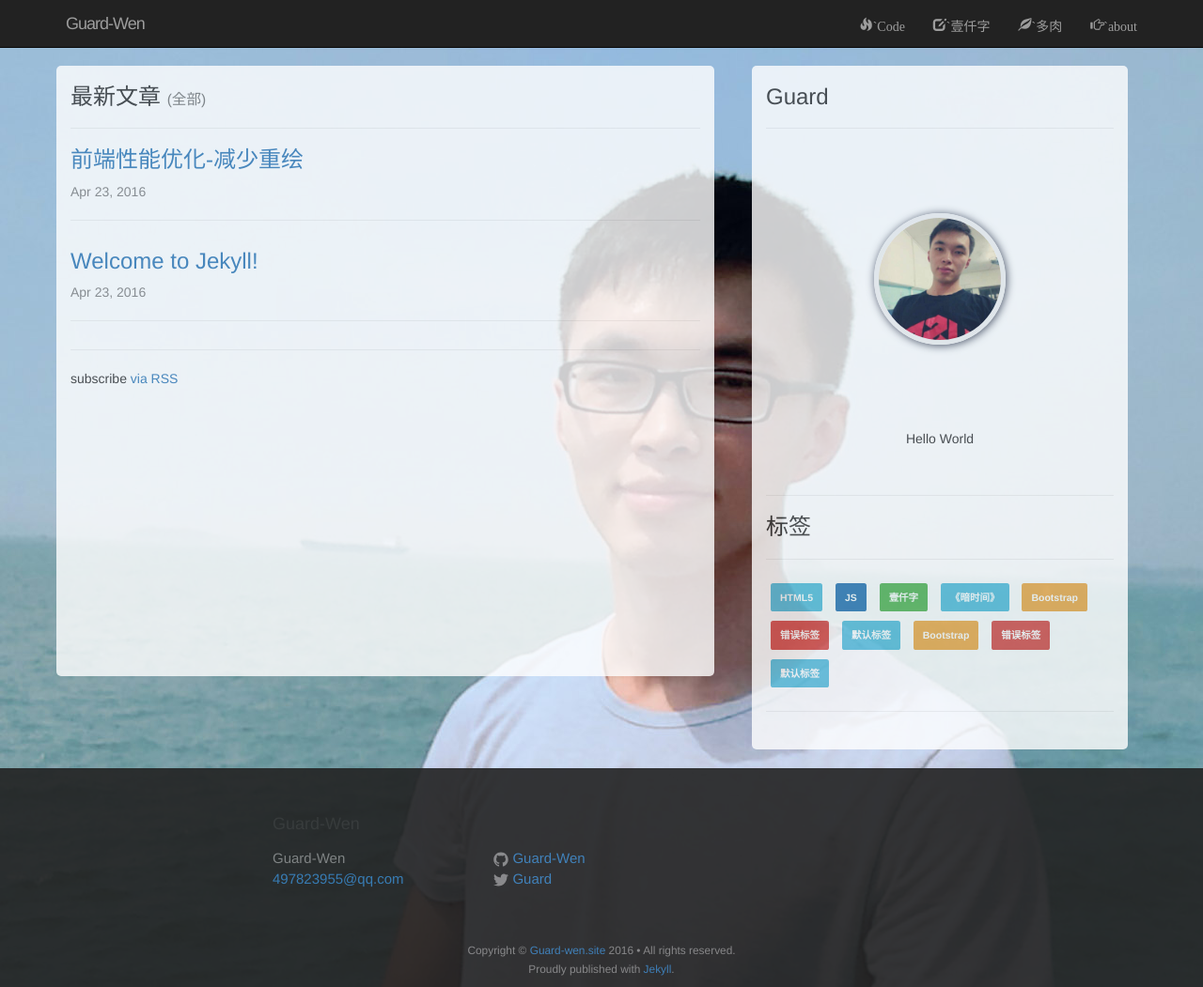
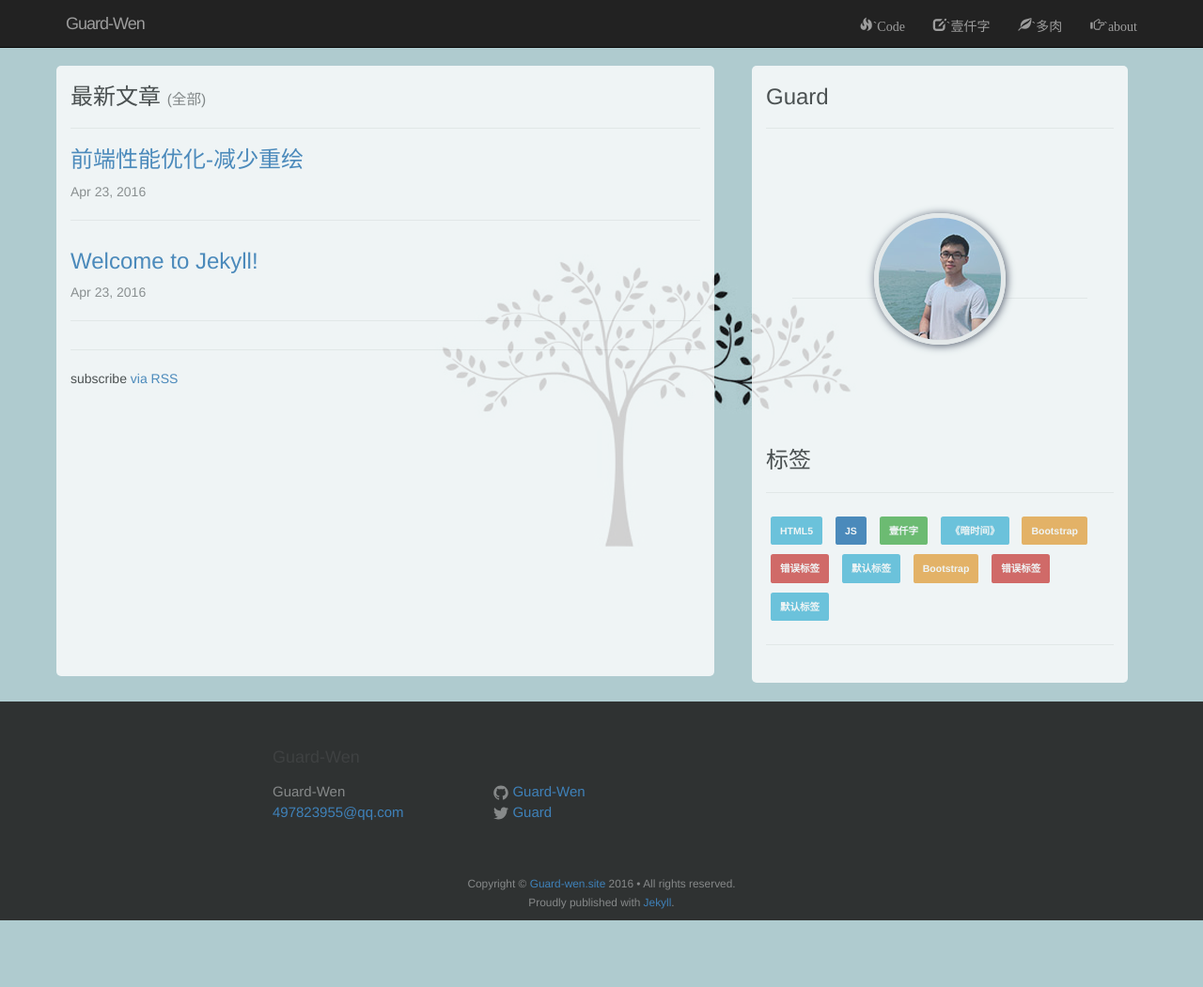
Before and after one commit to guard-wen/guard-wen.github.io, a Jekyll site: the page built from index.html, in a window 1280 px wide and 1051 px high. Shown: the whole window at 94% size. Built offline with Jekyll 4.4.1, drawn with Linux system fonts in a browser that asks for light colours.

Commit message:
v1.0.9
完善头像动画，更换body背景

```diff
--- a/_includes/head.html
+++ b/_includes/head.html
@@ -11,7 +11,7 @@
   <link rel="alternate" type="application/rss+xml" title="{{ site.title }}" href="{{ "/feed.xml" | prepend: site.baseurl | prepend: site.url }}">
   <link rel="stylesheet" href="/css/bootstrap.css">
 	<style>
-	body{padding-top: 50px; /*background: #f0f0f0;*/ background-image: url(/img/guard1920.jpg);background-position:top;background-repeat:repeat;}
+	body{padding-top: 50px; /*background: #f0f0f0;*/ background-image: url(/img/bg3.jpg);background-position:center;background-repeat:repeat;}
 	#post-background{background: #f0f0f0;}
 	article{background: #ffffff;min-height: 700px;padding:20px;/*max-width: 1025px;*/}
 	.collapse li:hover{background: #333;}
@@ -21,7 +21,8 @@
 	.label-mark span{padding: 10px;margin: 5px;display:inline-block;cursor: pointer;}
 	.label-mark span:hover{background: #333333;opacity: 0.8;}
 	.jianjie-box{width: 85%;height: 280px;margin: 0 auto;}
-	.jianjie{width: 140px;height: 140px;position: relative;margin: 0 auto;top: 25%;border-radius: 200px;border: 5px solid #f0f0f0;box-shadow: 1px 1px 10px #33384c;}
+	.jianjie{width: 140px;height: 140px;position: relative;margin: 0 auto;top: 25%;border-radius: 200px;border: 5px solid #f0f0f0;box-shadow: 1px 1px 10px #33384c;background-image: url(/img/jianjie1.jpg);}
+	.jianjie:hover{cursor: pointer;}
 	.page-content{padding: 0;}
 	footer{opacity: 0.9;padding-bottom: 10px;}
 	footer .wrapper{padding: 30px 20px;}
--- a/_layouts/default.html
+++ b/_layouts/default.html
@@ -15,6 +15,7 @@
 
     <script src="/js/jquery-1.12.0.min.js"></script>
 	<script src="/js/bootstrap.js"></script>
+	<script src="/js/jianjie-head.js"></script>
 	<script>
 		$(document).ready(function()
 		{
@@ -29,36 +30,6 @@
 	           $('html').animate({"scrollTop": "0px"},300); //IE,FF
 	           $('body').animate({"scrollTop": "0px"},300); //Webkit
 		    });
-
-	       var m=document.getElementsByClassName('jianjie');
-			$('.jianjie').click(function()
-			{
-				if(m[0].style.left==0)
-				{
-					$('.jianjie').animate({left:'25%',top:'1%'},100).css({'-webkit-transform':'rotate(180deg)','-webkit-transition':'width 0.1s, height 0.1s, -webkit-transform 2s'})    //右上
-				}
-				else if (m[0].style.left=='25%')
-				{
-					$('.jianjie').animate({left:'24%',top:'49%'},300).css({'-webkit-transform':'rotate(0deg)','-webkit-transition':'width 0.1s, height 0.1s, -webkit-transform 2s'})  //右下
-				}
-				else if (m[0].style.left=='24%')
-				{
-					$('.jianjie').animate({left:'-25%'},200).css({'-webkit-transform':'rotate(-180deg)','-webkit-transition':'width 0.1s, height 0.1s, -webkit-transform 2s'})    //左下
-				}
-				else if (m[0].style.left=='-25%')
-				{
-					$('.jianjie').animate({left:'-24%',top:'0%'},200).css({'-webkit-transform':'rotate(0deg)','-webkit-transition':'width 0.1s, height 0.1s, -webkit-transform 2s'})    //左上
-				}
-				else if (m[0].style.left=='-24%')
-				{
-					$('.jianjie').animate({left:'0%',top:'25%'},300).css({'-webkit-transform':'rotate(360deg)','-webkit-transition':'width 0.1s, height 0.1s, -webkit-transform 1s'})  //居中
-				}
-				else if (m[0].style.left=='0%')
-				{
-					$('.jianjie').animate({left:'25%',top:'2%'},300).css({'-webkit-transform':'rotate(180deg)','-webkit-transition':'width 0.1s, height 0.1s, -webkit-transform 2s'})  //右上
-				}
-
-			})
 	   });
 	</script>
   </body>
--- a/index.html
+++ b/index.html
@@ -31,15 +31,12 @@
     <hr>
     <div class="jianjie-box">
       <div class="jianjie">
-        <img src="/img/img-head.jpg" style="width: 140px" class="img-circle">
+        <!-- <img src="/img/img-head.jpg" style="width: 140px" class="img-circle"> -->
       </div>
+      <h2 class="jianjie-text"></h2>
+      <hr>
     </div>
-    <p class="text-center">
     <br>
-    Hello World
-    </p>
-    <br>
-    <hr>
     <h3>标签</h3>
     <hr>
       <!--代码-->
--- /dev/null
+++ b/js/jianjie-head.js
@@ -0,0 +1,35 @@
+var m=document.getElementsByClassName('jianjie');
+$('.jianjie').click(function()
+{
+	if(m[0].style.left==0)
+	{
+		$('.jianjie').animate({left:'25%',top:'1%'},100).css({'-webkit-transform':'rotate(360deg)','-webkit-transition':'width 0.1s, height 0.1s, -webkit-transform 2s','backgroundImage':'url(/img/jianjie2.jpg)'})    //右上
+		$('.jianjie-text').text('前端码农');
+	}
+	else if (m[0].style.left=='25%')
+	{
+		$('.jianjie').animate({left:'24%',top:'49%'},300).css({'-webkit-transform':'rotate(0deg)','-webkit-transition':'width 0.1s, height 0.1s, -webkit-transform 2s','backgroundImage':'url(/img/jianjie3.jpg)'})  //右下
+		$('.jianjie-text').text('单身汪');
+	}
+	else if (m[0].style.left=='24%')
+	{
+		$('.jianjie').animate({left:'-25%'},200).css({'-webkit-transform':'rotate(-360deg)','-webkit-transition':'width 0.1s, height 0.1s, -webkit-transform 2s','backgroundImage':'url(/img/jianjie4.jpg)'})    //左下
+		$('.jianjie-text').text('求关爱').css('text-align','right')
+	}
+	else if (m[0].style.left=='-25%')
+	{
+		$('.jianjie').animate({left:'-24%',top:'0%'},200).css({'-webkit-transform':'rotate(0deg)','-webkit-transition':'width 0.1s, height 0.1s, -webkit-transform 2s','backgroundImage':'url(/img/jianjie5.jpg)'})    //左上
+		$('.jianjie-text').text('就酱');
+	}
+	else if (m[0].style.left=='-24%')
+	{
+		$('.jianjie').animate({left:'0%',top:'25%'},300).css({'-webkit-transform':'rotate(-360deg)','-webkit-transition':'width 0.1s, height 0.1s, -webkit-transform 1s','backgroundImage':'url(/img/jianjie1.jpg)'})  //居中
+		$('.jianjie-text').text('');
+	}
+	else if (m[0].style.left=='0%')
+	{
+		$('.jianjie').animate({left:'25%',top:'2%'},300).css({'-webkit-transform':'rotate(360deg)','-webkit-transition':'width 0.1s, height 0.1s, -webkit-transform 2s','backgroundImage':'url(/img/jianjie2.jpg)'})  //右上
+		$('.jianjie-text').text('前端码农').css('text-align','left');
+	}
+
+})
```
Also changed, not shown: img/bg3.jpg (added), img/img-head.jpg, img/jianjie1.jpg (added), img/jianjie2.jpg (added), img/jianjie3.jpg (added), img/jianjie4.jpg (added), img/jianjie5.jpg (added).
